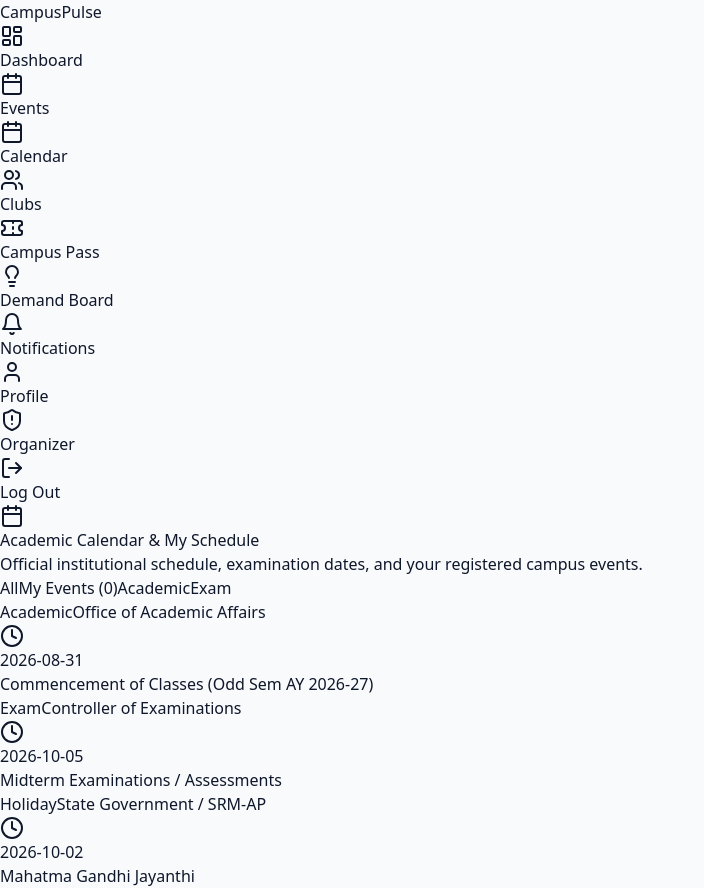
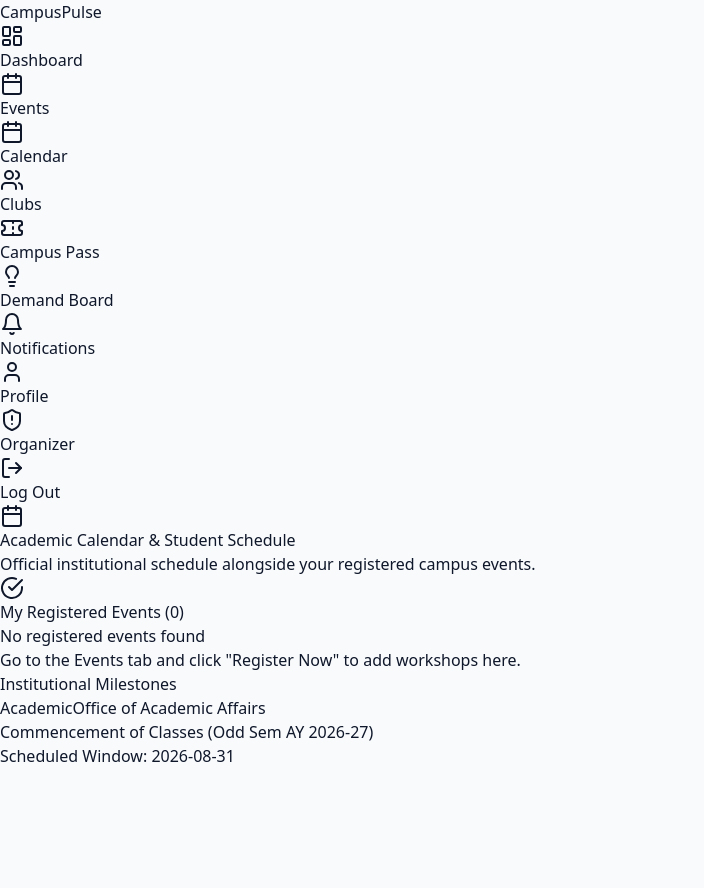
Before and after one commit to not-user-mayank/campus-pulse, a React (Vite) app: page /academic-calendar in a window 1280 px wide. Shown: the whole page, without its empty margins (0-704 px from the left). After the commit the page ends 800 px from the top, so only its background shows below. Built offline with nearby package versions, Linux system fonts and the light colour scheme.

Commit message:
Render registered student events in Academic Calendar

```diff
--- a/src/pages/AcademicCalendarPage.tsx
+++ b/src/pages/AcademicCalendarPage.tsx
@@ -1,45 +1,21 @@
 import React, { useState, useEffect } from 'react';
-import { Calendar as CalendarIcon, Clock, MapPin, CheckCircle2 } from 'lucide-react';
+import { Calendar as CalendarIcon, Clock, MapPin, CheckCircle, ChevronLeft, ChevronRight } from 'lucide-react';
 
-interface EventItem {
+interface RegisteredEvent {
   id: string;
   title: string;
   date: string;
-  time?: string;
-  location?: string;
-  type?: string;
-  description?: string;
+  time: string;
+  location: string;
+  type: string;
+  description: string;
 }
 
-const INSTITUTIONAL_EVENTS = [
-  {
-    id: 'inst-1',
-    title: 'Commencement of Classes (Odd Sem AY 2026-27)',
-    date: '2026-08-31',
-    type: 'Academic',
-    organizer: 'Office of Academic Affairs',
-  },
-  {
-    id: 'inst-2',
-    title: 'Midterm Examinations / Assessments',
-    date: '2026-10-05',
-    type: 'Exam',
-    organizer: 'Controller of Examinations',
-  },
-  {
-    id: 'inst-3',
-    title: 'Mahatma Gandhi Jayanthi',
-    date: '2026-10-02',
-    type: 'Holiday',
-    organizer: 'State Government / SRM-AP',
-  },
-];
-
 export function AcademicCalendarPage() {
-  const [registeredEvents, setRegisteredEvents] = useState<EventItem[]>([]);
-  const [filter, setFilter] = useState<string>('All');
+  const [registeredEvents, setRegisteredEvents] = useState<RegisteredEvent[]>([]);
 
   useEffect(() => {
+    // Sync with localStorage key used by EventsPage.tsx
     const saved = localStorage.getItem('registeredEvents');
     if (saved) {
       try {
@@ -50,105 +26,76 @@
     }
   }, []);
 
-  const allCalendarItems = [
-    ...registeredEvents.map((e) => ({
-      ...e,
-      isRegisteredStudentEvent: true,
-      organizer: 'Registered Student Event',
-    })),
-    ...INSTITUTIONAL_EVENTS.map((e) => ({
-      ...e,
-      isRegisteredStudentEvent: false,
-    })),
-  ];
-
-  const filteredItems = allCalendarItems.filter((item) => {
-    if (filter === 'All') return true;
-    if (filter === 'Registered') return item.isRegisteredStudentEvent;
-    if (filter === 'Academic') return item.type === 'Academic';
-    if (filter === 'Exam') return item.type === 'Exam';
-    return true;
-  });
-
   return (
-    <div className="p-6 space-y-6 max-w-7xl mx-auto">
+    <div className="p-6 space-y-8 max-w-7xl mx-auto">
       <div>
         <h1 className="text-2xl font-bold text-slate-900 dark:text-white flex items-center gap-2">
-          <CalendarIcon className="w-6 h-6 text-blue-600 dark:text-blue-400" />
-          Academic Calendar & My Schedule
+          <CalendarIcon className="w-6 h-6 text-blue-500" />
+          Academic Calendar & Student Schedule
         </h1>
-        <p className="text-sm text-slate-500 dark:text-slate-400">
-          Official institutional schedule, examination dates, and your registered campus events.
+        <p className="text-sm text-slate-400">
+          Official institutional schedule alongside your registered campus events.
         </p>
       </div>
 
-      {/* Filter Tabs */}
-      <div className="flex gap-2 bg-slate-100 dark:bg-slate-800 p-1.5 rounded-xl w-fit">
-        {['All', 'Registered', 'Academic', 'Exam'].map((tab) => (
-          <button
-            key={tab}
-            onClick={() => setFilter(tab)}
-            className={`px-4 py-1.5 text-xs font-semibold rounded-lg transition-all ${
-              filter === tab
-                ? 'bg-blue-600 text-white shadow-xs'
-                : 'text-slate-600 dark:text-slate-400 hover:text-slate-900 dark:hover:text-white'
-            }`}
-          >
-            {tab === 'Registered' ? `My Events (${registeredEvents.length})` : tab}
-          </button>
-        ))}
+      {/* SECTION 1: ALWAYS-VISIBLE REGISTERED EVENTS */}
+      <div className="space-y-4">
+        <div className="flex items-center justify-between">
+          <h2 className="text-lg font-bold text-white flex items-center gap-2">
+            <CheckCircle className="w-5 h-5 text-emerald-400" />
+            My Registered Events ({registeredEvents.length})
+          </h2>
         </div>
 
-      {/* Schedule Items List */}
-      <div className="space-y-4">
-        {filteredItems.length === 0 ? (
-          <div className="p-8 text-center bg-white dark:bg-slate-800 rounded-2xl border border-dashed border-slate-300 dark:border-slate-700">
-            <p className="text-xs text-slate-500 dark:text-slate-400">No events match the selected filter.</p>
+        {registeredEvents.length === 0 ? (
+          <div className="p-6 bg-slate-800/50 border border-dashed border-slate-700 rounded-2xl text-center space-y-1">
+            <p className="text-sm font-medium text-slate-300">No registered events found</p>
+            <p className="text-xs text-slate-500">Go to the Events tab and click "Register Now" to add workshops here.</p>
           </div>
         ) : (
-          filteredItems.map((item) => (
+          <div className="grid gap-4 md:grid-cols-2 lg:grid-cols-3">
+            {registeredEvents.map((evt) => (
               <div
-              key={item.id}
-              className={`p-5 bg-white dark:bg-slate-800 rounded-2xl border transition-all ${
-                item.isRegisteredStudentEvent
-                  ? 'border-blue-500/50 dark:border-blue-500/40 bg-blue-50/10'
-                  : 'border-slate-200 dark:border-slate-700'
-              }`}
+                key={evt.id}
+                className="p-5 bg-slate-800/90 border border-blue-500/30 rounded-2xl space-y-3 relative overflow-hidden"
               >
-              <div className="flex items-center justify-between mb-2">
-                <div className="flex items-center gap-2">
-                  <span
-                    className={`px-2.5 py-0.5 text-[11px] font-semibold rounded-md ${
-                      item.isRegisteredStudentEvent
-                        ? 'bg-emerald-50 text-emerald-600 dark:bg-emerald-900/30 dark:text-emerald-400'
-                        : 'bg-blue-50 text-blue-600 dark:bg-blue-900/30 dark:text-blue-400'
-                    }`}
-                  >
-                    {item.isRegisteredStudentEvent ? 'My Event' : item.type}
+                <div className="w-1 h-full bg-blue-500 absolute left-0 top-0" />
+                <div className="flex justify-between items-center pl-2">
+                  <span className="px-2 py-0.5 text-[10px] font-semibold bg-emerald-900/40 text-emerald-400 border border-emerald-500/30 rounded-md">
+                    Registered
                   </span>
-                  <span className="text-xs text-slate-400">{item.organizer}</span>
-                </div>
-
-                <span className="text-xs font-bold text-slate-600 dark:text-slate-300 flex items-center gap-1">
-                  <Clock className="w-3.5 h-3.5 text-blue-500" /> {item.date}
+                  <span className="text-xs font-semibold text-slate-400 flex items-center gap-1">
+                    <Clock className="w-3 h-3 text-blue-400" /> {evt.date}
                   </span>
                 </div>
-
-              <h3 className="font-bold text-slate-900 dark:text-white text-base">{item.title}</h3>
-
-              {(item.location || item.time) && (
-                <div className="mt-2 text-xs text-slate-500 dark:text-slate-400 flex items-center gap-4">
-                  {item.time && <span>Time: {item.time}</span>}
-                  {item.location && (
-                    <span className="flex items-center gap-1">
-                      <MapPin className="w-3.5 h-3.5" /> {item.location}
-                    </span>
-                  )}
+                <div className="pl-2 space-y-1">
+                  <h3 className="font-bold text-white text-base">{evt.title}</h3>
+                  <p className="text-xs text-slate-400 flex items-center gap-1">
+                    <MapPin className="w-3.5 h-3.5 text-slate-500" /> {evt.location}
+                  </p>
+                  <p className="text-xs text-slate-500 pt-1">{evt.time}</p>
+                </div>
+              </div>
+            ))}
           </div>
         )}
       </div>
-          ))
-        )}
+
+      {/* SECTION 2: INSTITUTIONAL MONTHLY CALENDAR */}
+      <div className="space-y-4 pt-4 border-t border-slate-800">
+        <h2 className="text-lg font-bold text-white">Institutional Milestones</h2>
+        <div className="p-5 bg-slate-800/60 border border-slate-700 rounded-2xl space-y-4">
+          <div className="flex items-center justify-between">
+            <span className="px-3 py-1 bg-blue-900/40 text-blue-400 text-xs font-semibold rounded-lg">
+              Academic
+            </span>
+            <span className="text-xs text-slate-400">Office of Academic Affairs</span>
+          </div>
+          <div>
+            <h3 className="font-bold text-white text-base">Commencement of Classes (Odd Sem AY 2026-27)</h3>
+            <p className="text-xs text-slate-400 mt-1">Scheduled Window: 2026-08-31</p>
+          </div>
+        </div>
       </div>
     </div>
   );
```
Lines whose indentation alone changed are shown as unchanged.
